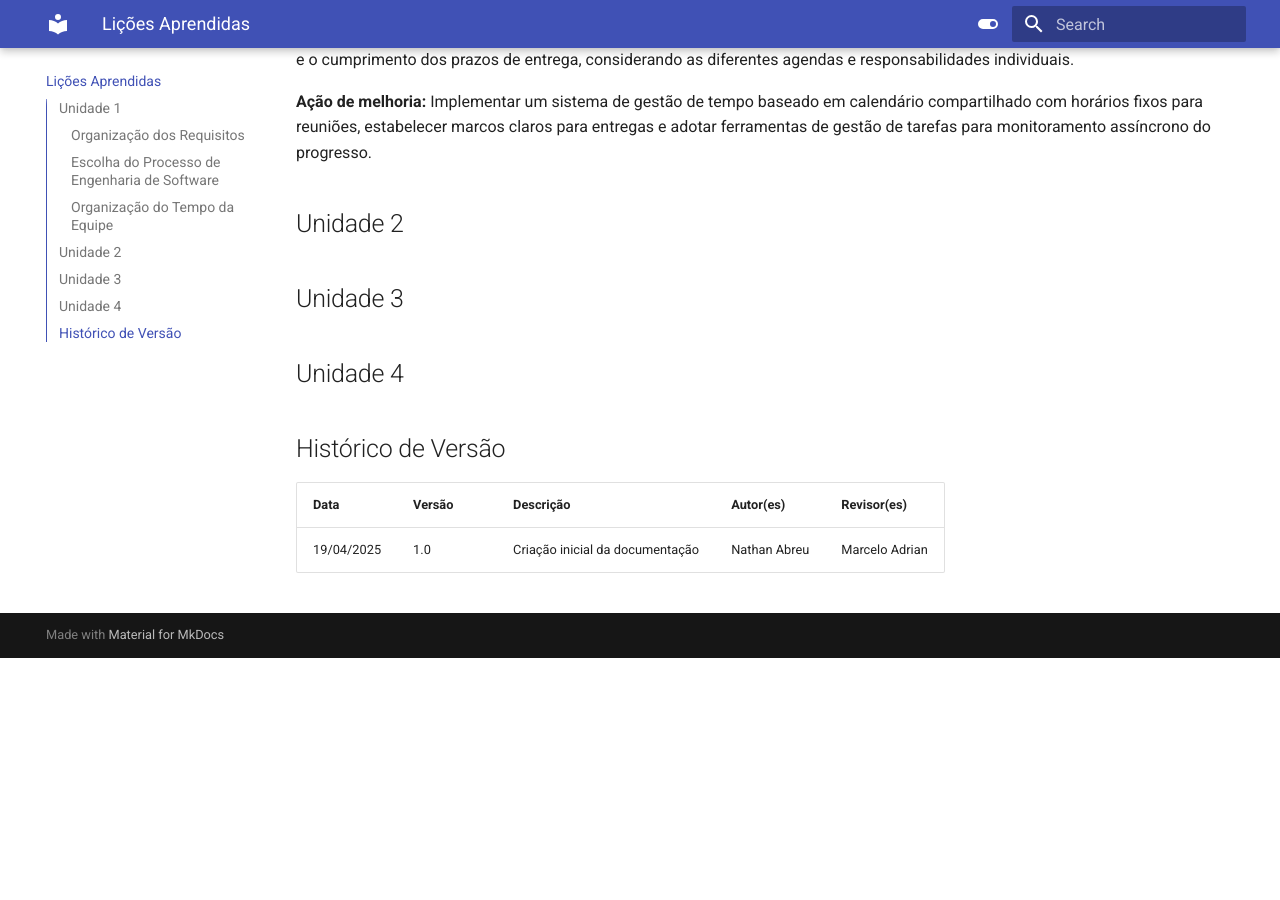
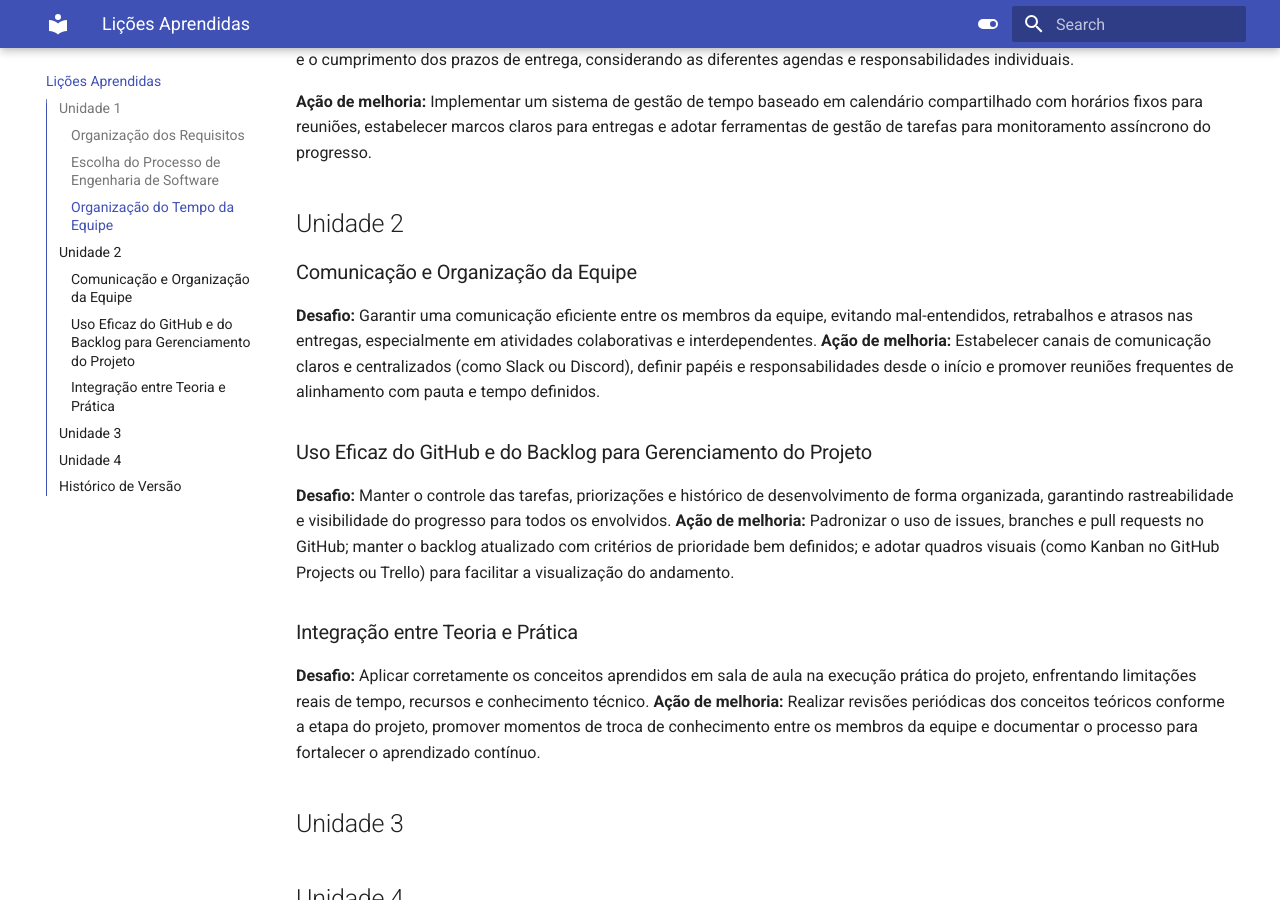
Before and after one commit to mdsreq-fga-unb/2025.1-T01-CORIGGE, an MkDocs documentation site: the page built from docs/licoes-aprendidas.md, in a window 1280 px wide and 900 px high, scrolled down 787 px. Built offline with MkDocs 1.6.1 and Material for MkDocs 9.7.7, drawn with Linux system fonts in a browser that asks for light colours; before the commit the page ends 1445 px from its top, so only the background shows below that.

Commit message:
Update licoes-aprendidas.md

```diff
--- a/docs/licoes-aprendidas.md
+++ b/docs/licoes-aprendidas.md
@@ -20,6 +20,16 @@
 **Ação de melhoria:** Implementar um sistema de gestão de tempo baseado em calendário compartilhado com horários fixos para reuniões, estabelecer marcos claros para entregas e adotar ferramentas de gestão de tarefas para monitoramento assíncrono do progresso.
 
 ## Unidade 2
+###Comunicação e Organização da Equipe
+**Desafio:** Garantir uma comunicação eficiente entre os membros da equipe, evitando mal-entendidos, retrabalhos e atrasos nas entregas, especialmente em atividades colaborativas e interdependentes.
+**Ação de melhoria:** Estabelecer canais de comunicação claros e centralizados (como Slack ou Discord), definir papéis e responsabilidades desde o início e promover reuniões frequentes de alinhamento com pauta e tempo definidos.
+
+###Uso Eficaz do GitHub e do Backlog para Gerenciamento do Projeto
+**Desafio:** Manter o controle das tarefas, priorizações e histórico de desenvolvimento de forma organizada, garantindo rastreabilidade e visibilidade do progresso para todos os envolvidos.
+**Ação de melhoria:** Padronizar o uso de issues, branches e pull requests no GitHub; manter o backlog atualizado com critérios de prioridade bem definidos; e adotar quadros visuais (como Kanban no GitHub Projects ou Trello) para facilitar a visualização do andamento.
+###Integração entre Teoria e Prática
+**Desafio:** Aplicar corretamente os conceitos aprendidos em sala de aula na execução prática do projeto, enfrentando limitações reais de tempo, recursos e conhecimento técnico.
+**Ação de melhoria:** Realizar revisões periódicas dos conceitos teóricos conforme a etapa do projeto, promover momentos de troca de conhecimento entre os membros da equipe e documentar o processo para fortalecer o aprendizado contínuo.
 
 ## Unidade 3
 
```
